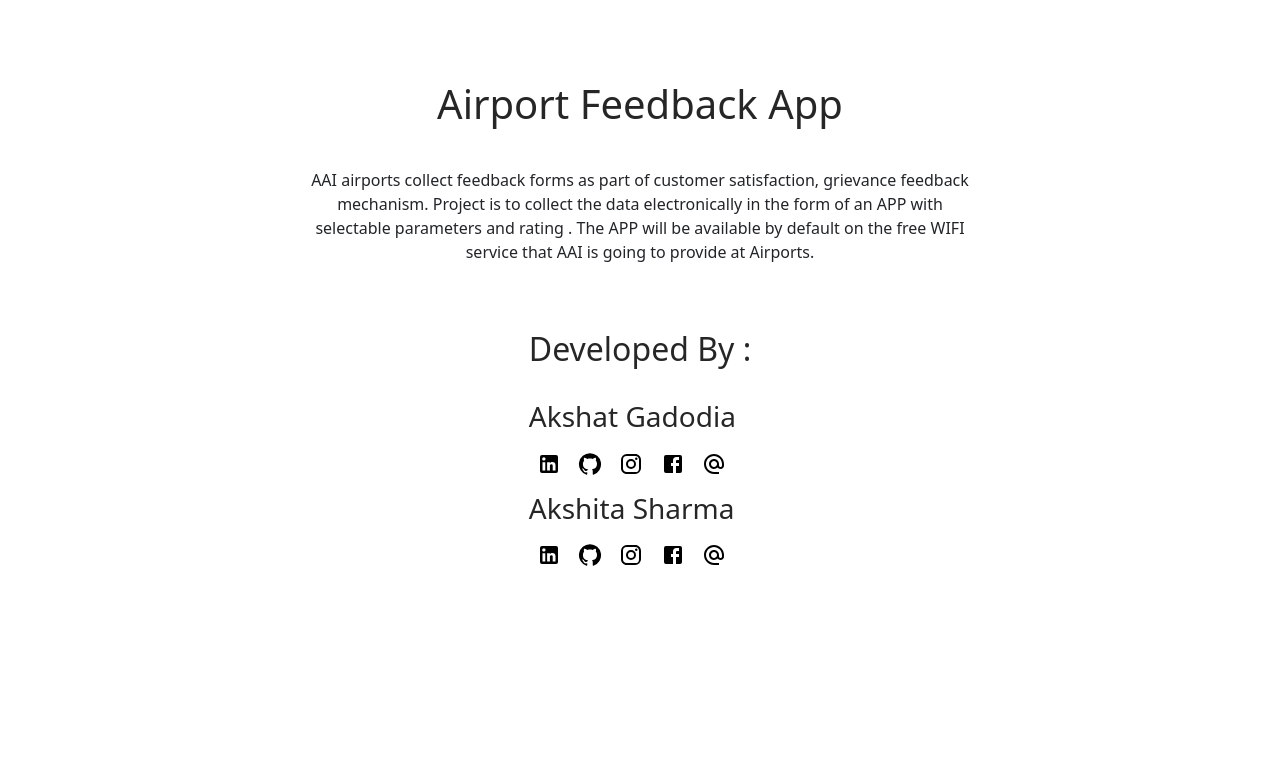
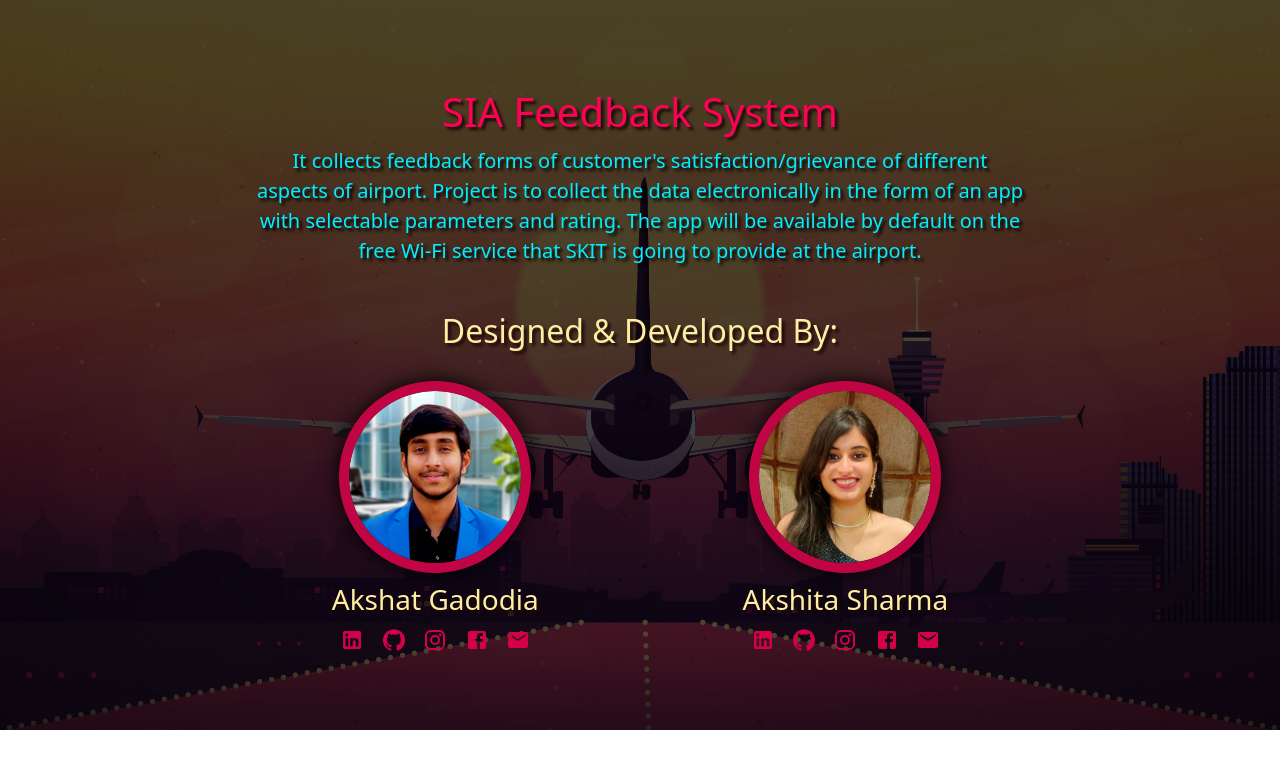
Before and after one commit to akshatgadodia/airport-feedback-app, a React (Create React App) app in the folder frontend/: page /about in a window 1280 px wide. Shown: the top 768 px of the page. Built offline with nearby package versions, Linux system fonts and the light colour scheme.

Commit message:
almost done

```diff
--- a/frontend/src/common/stylesheets/NavigationBar.css
+++ b/frontend/src/common/stylesheets/NavigationBar.css
@@ -16,10 +16,11 @@
   align-content: center;
 }
 
-.logo-image{
+.logo-image {
   height: 50px;
 }
 .navbar-logo-div p {
+  text-shadow: 3px 3px 3px #000000;
   font-size: 25px !important;
 }
 
@@ -30,3 +31,14 @@
   display: flex;
   align-items: center;
 }
+
+.nav-link {
+  color: #ffa40c !important;
+}
+.nav-link:hover {
+  color: #ce8300 !important;
+}
+
+.navbar-brand:hover {
+  color: white !important;
+}
--- a/frontend/src/pages/AboutPage/AboutPage.css
+++ b/frontend/src/pages/AboutPage/AboutPage.css
@@ -1,16 +1,25 @@
 .about {
   width: 100%;
-    height : calc(100vh-70px);
-    padding: 10vh;
-    position: sticky;
-    bottom: 0px;
-    left: 0px;
+  height: calc(100vh - 70px);
+  background-repeat: no-repeat;
+  background-position: bottom;
+  background-size: cover;
+}
+
+.about-background {
+  background-color: rgba(0, 0, 0, 0.7);
   display: flex;
   flex-direction: column;
   justify-content: center;
+  gap: 30px;
   align-items: center;
+  color: white !important;
+  width: 100%;
+  height: 100%;
 }
+
 .about-content {
+  margin-top: 10px;
   width: 60%;
   display: flex;
   flex-direction: column;
@@ -19,24 +28,71 @@
   text-align: center;
 }
 .about-content p {
-    padding-top: 1vh;
+  font-size: 20px;
+  padding-top: 10px;
+  text-shadow: 3px 3px 3px #000000;
+  color: #00eeff;
 }
+
+.about h2,
+.about-content h1,
+.about-developed h3,
+.about-developed a {
+  padding: 0;
+  margin: 0;
+  color: white;
+  text-shadow: 3px 3px 3px #1b0908;
+}
+
+.about h2 {
+  color: #ffeda3;
+}
+
+.about-developed a {
+  color: #d50047;
+}
+
+.about-developed a:hover {
+  color: #00eeff;
+}
+
 .about-content h1 {
-    padding-bottom: 3vh !important;
+  color: #ff0055;
 }
-  .about-developed {
-    margin-top: 50px;
-  }
-  .about-developed h2 {
-    padding-bottom: 3vh;
-  }
+
 .about-developed h3 {
-    padding-bottom: 1vh;
+  color: #ffeda3;
 }
 
 .about-contact-information {
   width: 100%;
   display: flex;
   justify-content: space-around;
-    padding-bottom: 2vh;
+  padding: 0;
 }
+
+.about-developed {
+  width: 80vw;
+  display: flex;
+  justify-content: space-evenly;
+  flex-wrap: wrap;
+  align-items: center;
+  text-align: center;
+}
+
+.developer-logo {
+  border-radius: 100%;
+  padding: 0;
+  width: 15vw;
+  border: 10px solid #c10443;
+  box-shadow: 0px 0px 20px #000000;
+}
+
+.developer-div {
+  display: flex;
+  justify-content: center;
+  flex-direction: column;
+  align-items: center;
+  text-align: center;
+  gap: 10px;
+}
--- a/frontend/src/pages/AboutPage/AboutPage.js
+++ b/frontend/src/pages/AboutPage/AboutPage.js
@@ -1,25 +1,37 @@
-import React, { useContext, useEffect, useState } from "react";
 import "./AboutPage.css";
 import LinkedInIcon from "@mui/icons-material/LinkedIn";
 import GitHubIcon from "@mui/icons-material/GitHub";
 import InstagramIcon from "@mui/icons-material/Instagram";
 import FacebookIcon from "@mui/icons-material/Facebook";
-import AlternateEmailIcon from "@mui/icons-material/AlternateEmail";
+import EmailIcon from '@mui/icons-material/Email';
 const AboutPage = () => {
-  return(
-    <div className="about">
+  return (
+    <div
+      className="about"
+      style={{
+        backgroundImage: "url('/Images/airport-5.jpg')",
+      }}
+    >
+      <div className="about-background">
         <div className="about-content">
-          <h1>Airport Feedback App</h1>
+          <h1>SIA Feedback System</h1>
           <p>
-            AAI airports collect feedback forms as part of customer
-            satisfaction, grievance feedback mechanism. Project is to collect
-            the data electronically in the form of an APP with selectable
-            parameters and rating . The APP will be available by default on the
-            free WIFI service that AAI is going to provide at Airports.
+            It collects feedback forms of customer's satisfaction/grievance of
+            different aspects of airport. Project is to collect the data
+            electronically in the form of an app with selectable parameters and
+            rating. The app will be available by default on the free Wi-Fi
+            service that SKIT is going to provide at the airport.
           </p>
         </div>
+
+        <h2>Designed & Developed By: </h2>
         <div className="about-developed">
-          <h2>Developed By : </h2>
+          <div className="developer-div">
+            <img
+              className="developer-logo"
+              src="/Images/akshat-dp.png"
+              alt=""
+            />
             <h3>Akshat Gadodia</h3>
             <div className="about-contact-information">
               <a
@@ -27,74 +39,75 @@ const AboutPage = () => {
                 target="_blank"
                 rel="noopener noreferrer"
               >
-              <LinkedInIcon fontSize="medium" style={{ color: "black" }} />{" "}
+                <LinkedInIcon fontSize="medium" />
               </a>
               <a
                 href="https://www.github.com/akshatgadodia/"
                 target="_blank"
                 rel="noopener noreferrer"
               >
-              <GitHubIcon fontSize="medium" style={{ color: "black" }} />{" "}
+                <GitHubIcon fontSize="medium" />
               </a>
               <a
                 href="https://www.instagram.com/akshat_gadodia/"
                 target="_blank"
                 rel="noopener noreferrer"
               >
-              <InstagramIcon fontSize="medium" style={{ color: "black" }} />{" "}
+                <InstagramIcon fontSize="medium" />
               </a>
               <a
                 href="https://www.facebook.com/akshat.gadodia"
                 target="_blank"
                 rel="noopener noreferrer"
               >
-              <FacebookIcon fontSize="medium" style={{ color: "black" }} />
+                <FacebookIcon fontSize="medium" />
               </a>
               <a href="mailto:akshatgadodia@gmail.com">
-              <AlternateEmailIcon
-                fontSize="medium"
-                style={{ color: "black" }}
-              />{" "}
+                <EmailIcon fontSize="medium" />
               </a>
-            <br />
             </div>
+          </div>
+          <div className="developer-div">
+            <img
+              className="developer-logo"
+              src="/Images/akshita-dp.png"
+              alt=""
+            />
             <h3>Akshita Sharma</h3>
-          <div className="footer-contact-information">
+            <div className="about-contact-information">
               <a
                 href="https://www.linkedin.com/in/akshita-sharma-a60444220"
                 target="_blank"
                 rel="noopener noreferrer"
               >
-              <LinkedInIcon fontSize="medium" style={{ color: "black" }} />{" "}
+                <LinkedInIcon fontSize="medium" />
               </a>
               <a
                 href="https://www.github.com/Akshita44/"
                 target="_blank"
                 rel="noopener noreferrer"
               >
-              <GitHubIcon fontSize="medium" style={{ color: "black" }} />{" "}
+                <GitHubIcon fontSize="medium" />
               </a>
               <a
                 href="https://www.instagram.com/akshitasharma407/"
                 target="_blank"
                 rel="noopener noreferrer"
               >
-              <InstagramIcon fontSize="medium" style={{ color: "black" }} />{" "}
+                <InstagramIcon fontSize="medium" />
               </a>
               <a
                 href="https://www.facebook.com/akshita.sharma.90834"
                 target="_blank"
                 rel="noopener noreferrer"
               >
-              <FacebookIcon fontSize="medium" style={{ color: "black" }} />
+                <FacebookIcon fontSize="medium" />
               </a>
               <a href="mailto:akshitasharma407@gmail.com">
-              <AlternateEmailIcon
-                fontSize="medium"
-                style={{ color: "black" }}
-              />{" "}
+                <EmailIcon fontSize="medium" />
               </a>
-            <br />
+            </div>
+          </div>
         </div>
       </div>
     </div>
--- a/frontend/src/pages/AdminLogin/AdminLogin.css
+++ b/frontend/src/pages/AdminLogin/AdminLogin.css
@@ -4,7 +4,7 @@
   justify-content: center;
   align-items: center;
   width: 100%;
-  height: 130px;
+  height: 150px;
   gap: 15px;
 }
 
--- a/frontend/src/pages/FlightDetailsPage/FlightDetailsPage.js
+++ b/frontend/src/pages/FlightDetailsPage/FlightDetailsPage.js
@@ -73,9 +73,13 @@ const FlightDetailsPage = () => {
         className="flight-details-container"
         style={{ flexDirection: "row", justifyContent: "center", gap: "30px" }}
       >
-        <h1>{flightData.departureAirportName} </h1>
-        <FlightIcon className="flight-arrow" />
-        <h1>{flightData.arrivalAirportName}</h1>
+        <div className="flight-important-div">
+          <div className="flight-important">
+            <h1>{flightData.departureAirportName} </h1>
+            <FlightIcon className="flight-arrow" />
+            <h1>{flightData.arrivalAirportName}</h1>
+          </div>
+        </div>
       </div>
 
       <div className="flight-details-container">
--- a/frontend/src/pages/HomePage/HomePage.css
+++ b/frontend/src/pages/HomePage/HomePage.css
@@ -2,11 +2,10 @@
     width: 100vw !important;
     height: calc(100vh - 70px);
     background-repeat: no-repeat;
-    background-position: 0 -200px;
     background-size: cover;
     display: flex;
     flex-direction: column;
     align-items: center;
-    justify-content: space-between;
-    padding: 100px;
+    justify-content: flex-start;
+    padding: 50px;
 }
--- a/frontend/src/pages/HomePage/HomePage.js
+++ b/frontend/src/pages/HomePage/HomePage.js
@@ -21,10 +21,11 @@ function HomePage() {
           loggedInDetails.userType === "user"
             ? "url('Images/airport-2.jpg')"
             : "url('Images/airport-4.jpg')",
+
+        backgroundPosition:
+          loggedInDetails.userType === "user" ? "0 -100px" : "0 -200px",
       }}
     >
-      <h1>Welcome {loggedInDetails.userName}</h1>
-
       <div>{loggedInDetails.userType === "user" && <FlightDetailsPage />}</div>
     </div>
   );
--- a/frontend/src/pages/UserLogin/UserLogin.js
+++ b/frontend/src/pages/UserLogin/UserLogin.js
@@ -36,7 +36,7 @@ const UserLogin = () => {
         }
       );
       if (!error) {
-        Swal.fire("Welcome to Airport", "", "success");
+        Swal.fire("Welcome to Airport" , "", "success");
         dispatch({
           type: "UserLogin",
           payload: {
```
Also changed, not shown: frontend/src/pages/AdminLogin/AdminLogin.js (+4 -4 lines), frontend/src/pages/FlightDetailsPage/FlightDetailsPage.css (+43 -15 lines), frontend/public/Images/akshat-dp.png (added), frontend/public/Images/akshita-dp.png (added). Lines whose indentation alone changed are shown as unchanged.
